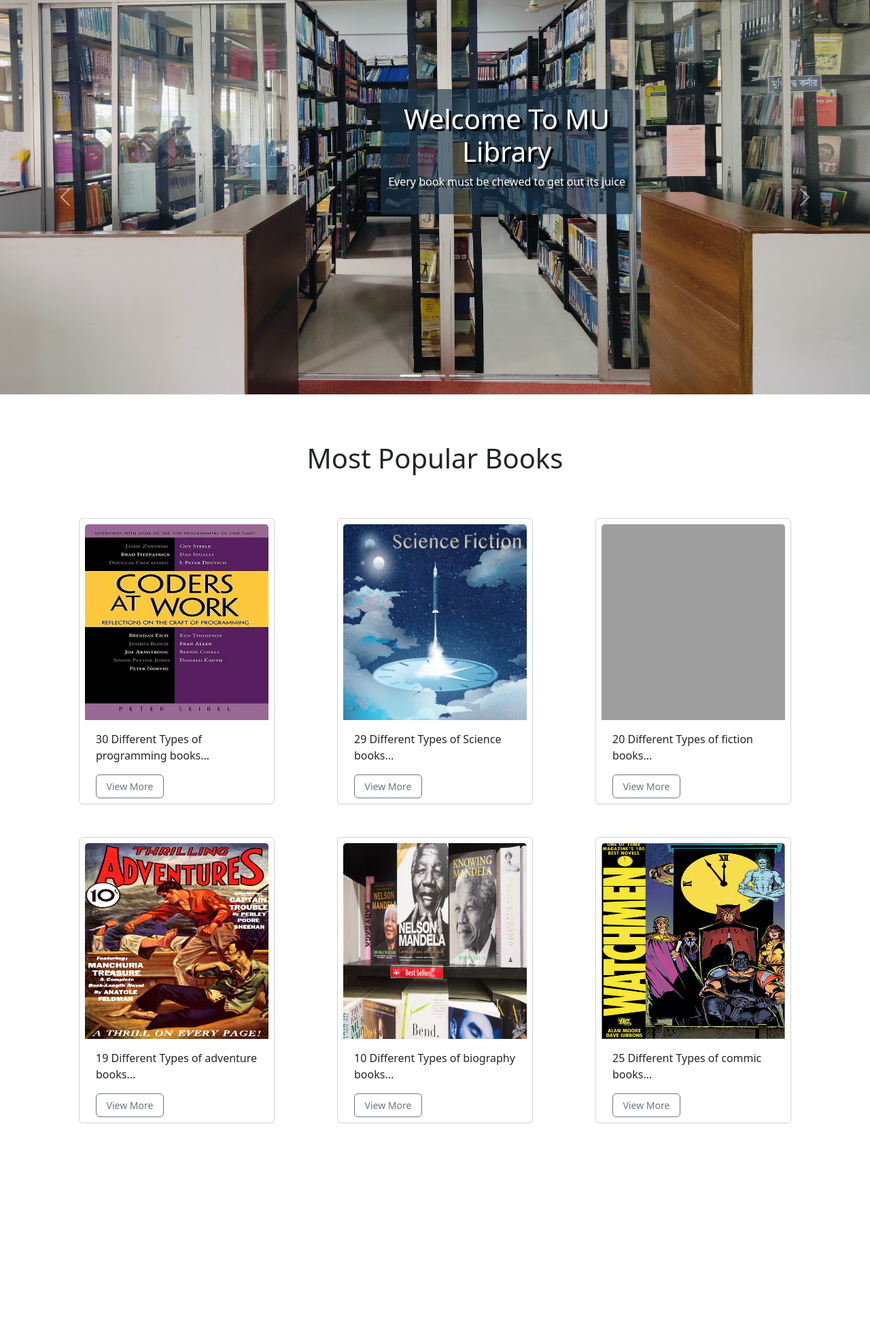
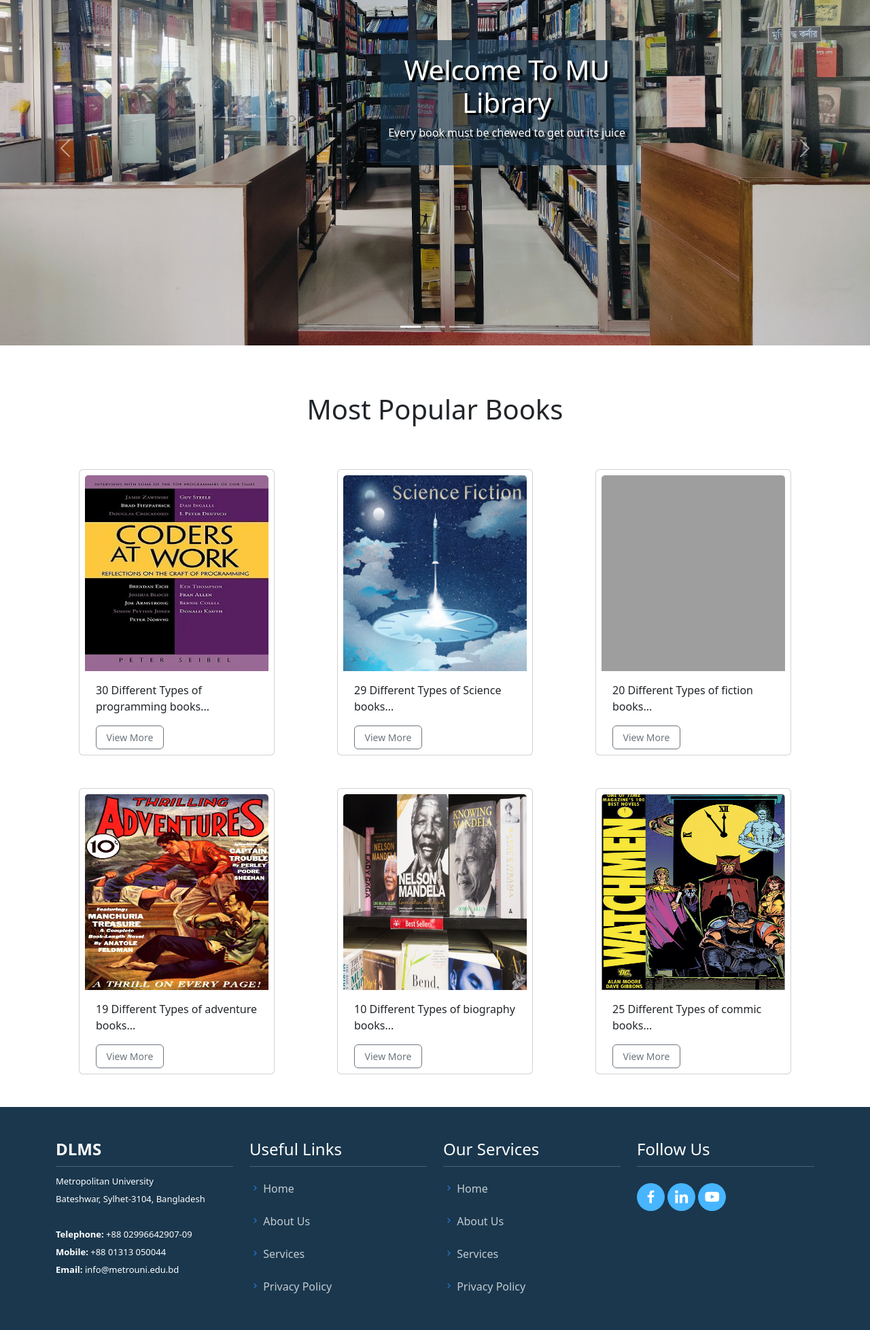
Before and after one commit to palsourov/DLMS, a PHP site: page /index.php in a window 1280 px wide. Shown: the part 72-2028 px from the top of the page at 68% size. Before the commit the page ends 1724 px from the top, so only its background shows below. Run offline with PHP 8.4, Linux system fonts and the light colour scheme; grey boxes are pictures that could not be loaded.

Commit message:
add footer

```diff
--- a/BookList.php
+++ b/BookList.php
@@ -1,3 +1,6 @@
+<?php
+        require_once("header.php");
+    ?>
 <!-- book section start -->
  <section class="book_section">
       <h1 style="text-align: center; margin-top: 70px;">Most Popular Books</h1>
--- a/Style/style.css
+++ b/Style/style.css
@@ -1,4 +1,16 @@
-.logo img {
+* {
+  margin: 0;
+  padding: 0;
+}
+
+li {
+  list-style: none;
+}
+li a {
+  text-decoration: none;
+  color: #ffffffbd;
+}
+nav img {
   border-radius: 50%;
   margin-right: 5px;
 }
@@ -45,3 +57,38 @@ nav {
   text-align: center;
   margin-left: 16px;
 }
+/* Footer start */
+
+footer {
+  background: #1a374d;
+}
+.footer_dlms {
+  font-weight: 600;
+}
+.address {
+  font-size: 13px;
+  line-height: 2;
+}
+footer h4 {
+  border-bottom: 1px solid #ffffff36;
+  padding-bottom: 10px;
+}
+footer .footer_links {
+  line-height: 3;
+  padding-left: 0;
+}
+footer a:hover {
+  color: #47b5ff;
+}
+
+.social_networks {
+  border-radius: 50px;
+  background: #47b5ff;
+  display: inline-block;
+  margin-top: 1rem;
+}
+.social_networks i {
+  font-size: 25px;
+  margin: 8px;
+  color: white;
+}
--- a/banner.php
+++ b/banner.php
@@ -1,3 +1,6 @@
+<?php
+        require_once("header.php");
+    ?>
 <section class="banner" style="height: 50%">
       <div id="carouselExampleCaptions" class="carousel slide">
         <div class="carousel-indicators">
--- a/footer.php
+++ b/footer.php
@@ -1,9 +1,93 @@
+
+<?php
+        require_once("header.php");
+    ?>
+
+    <!-- FOOTER SECTION START -->
+<footer class="footer  mt-5 pt-5 pb-4 text-white">
+
+<div class="container ">
+  <div class="row ">
+
+    <div class="col-md-3">
+      <h4 class="footer_dlms">DLMS</h4>
+      <p class="address mt-2">Metropolitan University <br/>
+      Bateshwar, Sylhet-3104, Bangladesh<br/>
+      <br/>
+     <strong> Telephone:</strong> +88 02996642907-09<br/>
+     <strong>Mobile:</strong> +88 01313 050044<br/>
+     <strong>Email:</strong> info@metrouni.edu.bd</p>
+    </div>
+
+    <div class="col-md-3">
+      <h4 >Useful Links</h4>
+      <ul class="footer_links">
+        <li>
+        <i class='bx bx-chevron-right' style='color:#2971cb' ></i>
+        <a href="#">Home</a>
+        </li>
+        <li>
+        <i class='bx bx-chevron-right' style='color:#2971cb' ></i>
+        <a href="#">About Us</a>
+        </li>
+        <li>
+        <i class='bx bx-chevron-right' style='color:#2971cb' ></i>
+        <a href="#">Services</a>
+        </li>
+        <li>
+        <i class='bx bx-chevron-right' style='color:#2971cb' ></i>
+        <a href="#">Privacy Policy</a>
+        </li>
+      </ul>
+    </div>
+
+    <div class="col-md-3">
+      <h4 >Our Services</h4>
+      <ul class="footer_links">
+        <li>
+        <i class='bx bx-chevron-right' style='color:#2971cb' ></i>
+        <a href="#">Home</a>
+        </li>
+        <li>
+        <i class='bx bx-chevron-right' style='color:#2971cb' ></i>
+        <a href="#">About Us</a>
+        </li>
+        <li>
+        <i class='bx bx-chevron-right' style='color:#2971cb' ></i>
+        <a href="#">Services</a>
+        </li>
+        <li>
+        <i class='bx bx-chevron-right' style='color:#2971cb' ></i>
+        <a href="#">Privacy Policy</a>
+        </li>
+      </ul>
+    </div>
+
+    <div class="col-md-3">
+      <h4>Follow Us</h4>
+     <a class="social_networks" href="https://www.facebook.com/metropolitanuniversity/"><i class="bx bxl-facebook"></i></a>
+     <a class="social_networks" href="https://www.linkedin.com/company/metropolitan-university001"> <i class="bx bxl-linkedin"></i></a>
+     <a class="social_networks"  href="https://www.youtube.com/MetropolitanUniversityBangladesh"> <i class='bx bxl-youtube'   ></i></a>
+    </div>
+
+
+  </div>
+</div>
 
 
 
 
 
 
+
+
+
+
+
+
+
+</footer>
+ <!-- FOOTER SECTION END -->
 
 
    <script
--- a/header.php
+++ b/header.php
@@ -10,12 +10,14 @@
       integrity="sha384-QWTKZyjpPEjISv5WaRU9OFeRpok6YctnYmDr5pNlyT2bRjXh0JMhjY6hW+ALEwIH"
       crossorigin="anonymous"
     />
+    <link rel="stylesheet" href="https://cdn.jsdelivr.net/npm/bootstrap-icons@1.11.3/font/bootstrap-icons.min.css">
+    <link href="https://unpkg.com/boxicons@2.1.4/css/boxicons.min.css" rel="stylesheet">
     <link rel="stylesheet" href="Style/style.css" />
 
   </head>
   <body>
     <!--Navbar-->
-    <nav class="navbar navbar-expand-lg navbar-dark d-flex">
+    <nav class="navbar navbar-expand-lg navbar-dark d-flex fixed-top">
       <div class="container">
         <!--Logo-->
         <a class="logo navbar-brand me-auto d-flex" href="#">
@@ -43,12 +45,7 @@
           aria-labelledby="offcanvasNavbarLabel"
         >
           <div class="offcanvas-header border-bottom text-white">
-            <img
-              src="https://thumbs.dreamstime.com/z/hand-book-logo-illustration-art-background-43965136.jpg"
-              alt=""
-              height="40px"
-              width="40px"
-            />
+          <img src="./img/logo.jpg" alt="" height="40px" width="40px" />
             <h2 class="offcanvas-title" id="offcanvasNavbarLabel">DLMS.</h2>
           </div>
 
```
